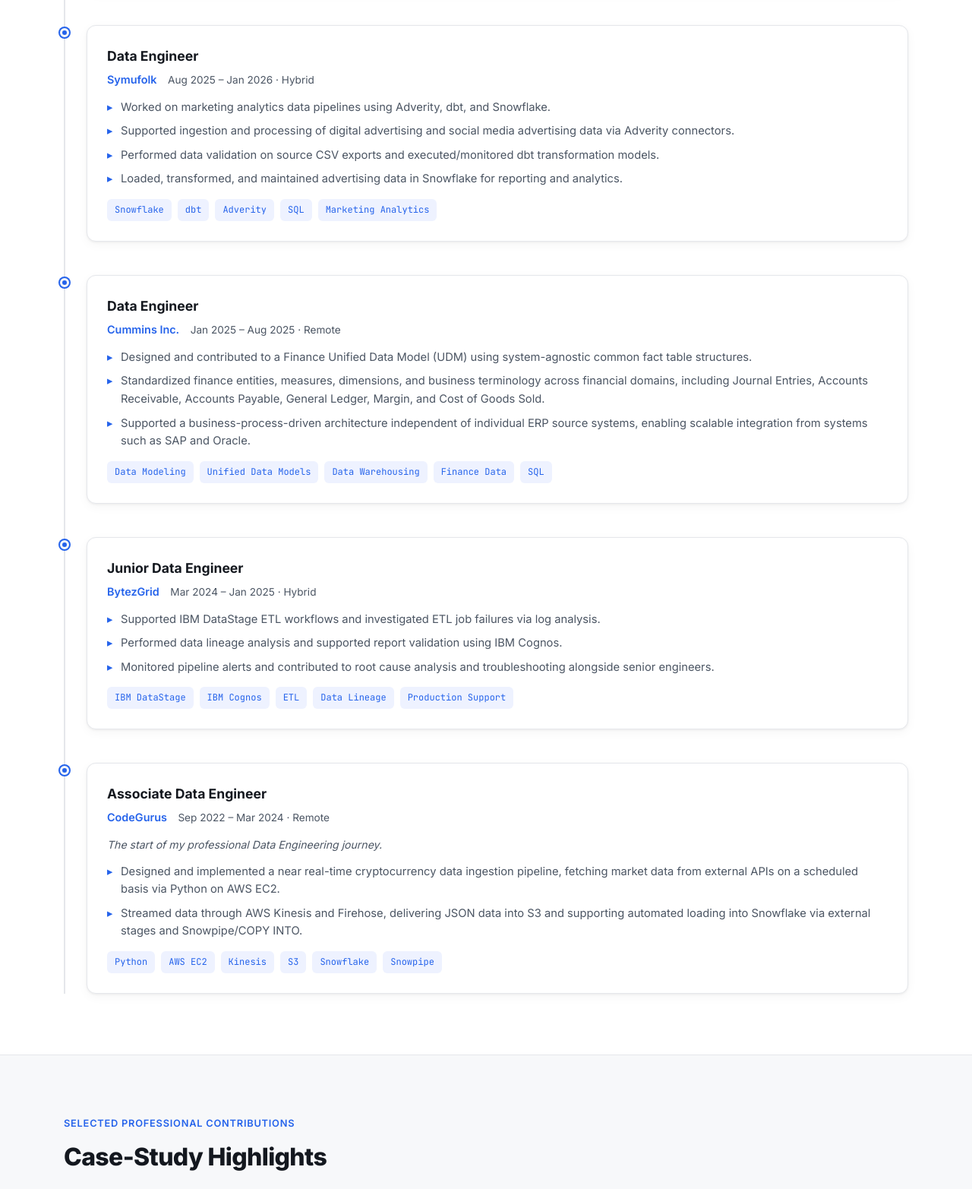
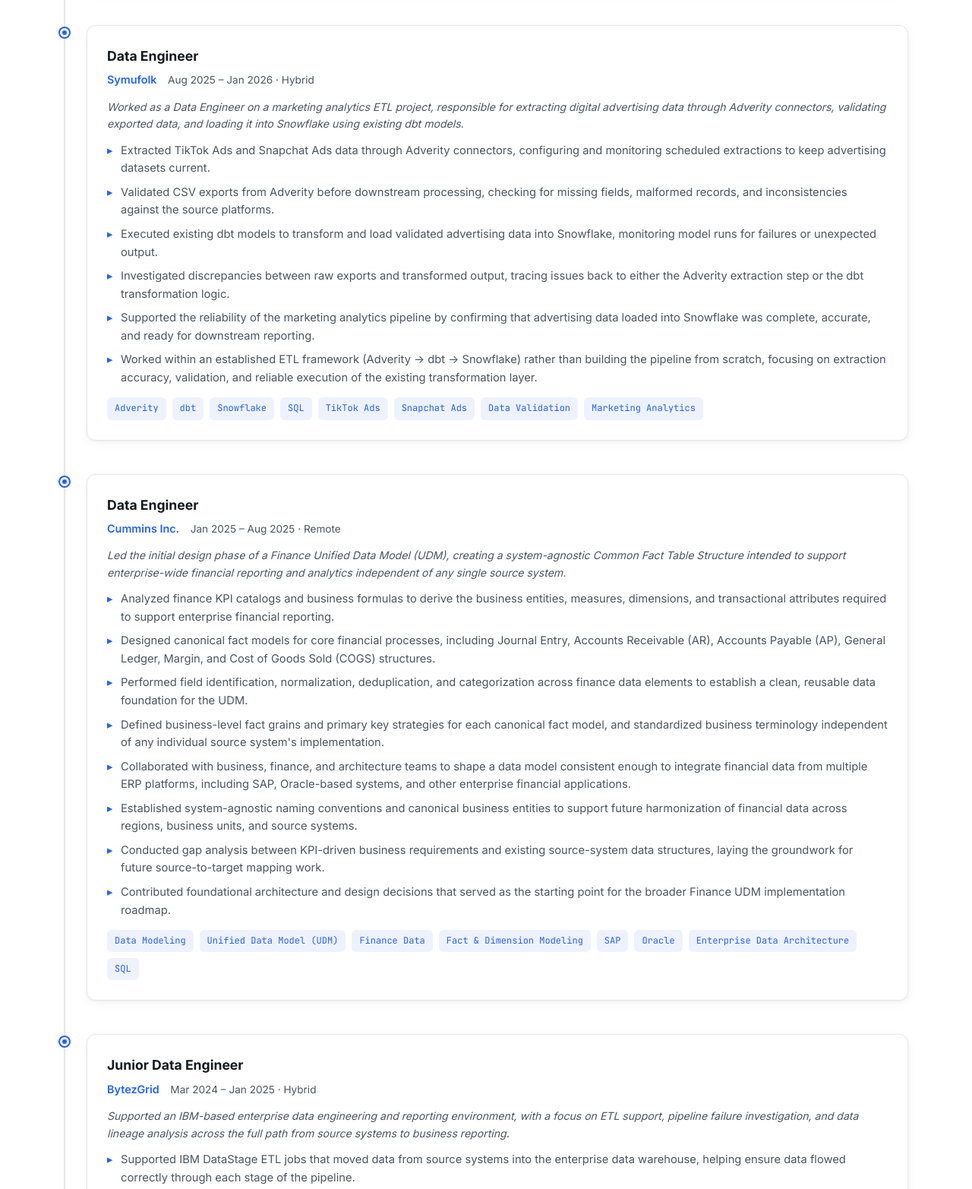
Before and after one commit to furqanuppal/portfolio, a plain HTML site: page index.html in a window 1280 px wide. Shown: the part 4180-5745 px from the top of the page at 76% size. Drawn offline with Linux system fonts and the light colour scheme.

Commit message:
Update index.html for detailed experience summary

```diff
--- a/index.html
+++ b/index.html
@@ -281,7 +281,7 @@
         </div>
       </div>
 
-      <div class="timeline-item">
+            <div class="timeline-item">
         <div class="timeline-marker"></div>
         <div class="timeline-content">
           <div class="timeline-header">
@@ -289,14 +289,17 @@
             <span class="timeline-company">Symufolk</span>
             <span class="timeline-date">Aug 2025 – Jan 2026 · Hybrid</span>
           </div>
+          <p class="timeline-note">Worked as a Data Engineer on a marketing analytics ETL project, responsible for extracting digital advertising data through Adverity connectors, validating exported data, and loading it into Snowflake using existing dbt models.</p>
           <ul>
-            <li>Worked on marketing analytics data pipelines using Adverity, dbt, and Snowflake.</li>
-            <li>Supported ingestion and processing of digital advertising and social media advertising data via Adverity connectors.</li>
-            <li>Performed data validation on source CSV exports and executed/monitored dbt transformation models.</li>
-            <li>Loaded, transformed, and maintained advertising data in Snowflake for reporting and analytics.</li>
+            <li>Extracted TikTok Ads and Snapchat Ads data through Adverity connectors, configuring and monitoring scheduled extractions to keep advertising datasets current.</li>
+            <li>Validated CSV exports from Adverity before downstream processing, checking for missing fields, malformed records, and inconsistencies against the source platforms.</li>
+            <li>Executed existing dbt models to transform and load validated advertising data into Snowflake, monitoring model runs for failures or unexpected output.</li>
+            <li>Investigated discrepancies between raw exports and transformed output, tracing issues back to either the Adverity extraction step or the dbt transformation logic.</li>
+            <li>Supported the reliability of the marketing analytics pipeline by confirming that advertising data loaded into Snowflake was complete, accurate, and ready for downstream reporting.</li>
+            <li>Worked within an established ETL framework (Adverity → dbt → Snowflake) rather than building the pipeline from scratch, focusing on extraction accuracy, validation, and reliable execution of the existing transformation layer.</li>
           </ul>
           <div class="tech-tags">
-            <span>Snowflake</span><span>dbt</span><span>Adverity</span><span>SQL</span><span>Marketing Analytics</span>
+            <span>Adverity</span><span>dbt</span><span>Snowflake</span><span>SQL</span><span>TikTok Ads</span><span>Snapchat Ads</span><span>Data Validation</span><span>Marketing Analytics</span>
           </div>
         </div>
       </div>
@@ -309,13 +312,19 @@
             <span class="timeline-company">Cummins Inc.</span>
             <span class="timeline-date">Jan 2025 – Aug 2025 · Remote</span>
           </div>
+          <p class="timeline-note">Led the initial design phase of a Finance Unified Data Model (UDM), creating a system-agnostic Common Fact Table Structure intended to support enterprise-wide financial reporting and analytics independent of any single source system.</p>
           <ul>
-            <li>Designed and contributed to a Finance Unified Data Model (UDM) using system-agnostic common fact table structures.</li>
-            <li>Standardized finance entities, measures, dimensions, and business terminology across financial domains, including Journal Entries, Accounts Receivable, Accounts Payable, General Ledger, Margin, and Cost of Goods Sold.</li>
-            <li>Supported a business-process-driven architecture independent of individual ERP source systems, enabling scalable integration from systems such as SAP and Oracle.</li>
+            <li>Analyzed finance KPI catalogs and business formulas to derive the business entities, measures, dimensions, and transactional attributes required to support enterprise financial reporting.</li>
+            <li>Designed canonical fact models for core financial processes, including Journal Entry, Accounts Receivable (AR), Accounts Payable (AP), General Ledger, Margin, and Cost of Goods Sold (COGS) structures.</li>
+            <li>Performed field identification, normalization, deduplication, and categorization across finance data elements to establish a clean, reusable data foundation for the UDM.</li>
+            <li>Defined business-level fact grains and primary key strategies for each canonical fact model, and standardized business terminology independent of any individual source system's implementation.</li>
+            <li>Collaborated with business, finance, and architecture teams to shape a data model consistent enough to integrate financial data from multiple ERP platforms, including SAP, Oracle-based systems, and other enterprise financial applications.</li>
+            <li>Established system-agnostic naming conventions and canonical business entities to support future harmonization of financial data across regions, business units, and source systems.</li>
+            <li>Conducted gap analysis between KPI-driven business requirements and existing source-system data structures, laying the groundwork for future source-to-target mapping work.</li>
+            <li>Contributed foundational architecture and design decisions that served as the starting point for the broader Finance UDM implementation roadmap.</li>
           </ul>
           <div class="tech-tags">
-            <span>Data Modeling</span><span>Unified Data Models</span><span>Data Warehousing</span><span>Finance Data</span><span>SQL</span>
+            <span>Data Modeling</span><span>Unified Data Model (UDM)</span><span>Finance Data</span><span>Fact & Dimension Modeling</span><span>SAP</span><span>Oracle</span><span>Enterprise Data Architecture</span><span>SQL</span>
           </div>
         </div>
       </div>
@@ -328,13 +337,18 @@
             <span class="timeline-company">BytezGrid</span>
             <span class="timeline-date">Mar 2024 – Jan 2025 · Hybrid</span>
           </div>
+          <p class="timeline-note">Supported an IBM-based enterprise data engineering and reporting environment, with a focus on ETL support, pipeline failure investigation, and data lineage analysis across the full path from source systems to business reporting.</p>
           <ul>
-            <li>Supported IBM DataStage ETL workflows and investigated ETL job failures via log analysis.</li>
-            <li>Performed data lineage analysis and supported report validation using IBM Cognos.</li>
-            <li>Monitored pipeline alerts and contributed to root cause analysis and troubleshooting alongside senior engineers.</li>
+            <li>Supported IBM DataStage ETL jobs that moved data from source systems into the enterprise data warehouse, helping ensure data flowed correctly through each stage of the pipeline.</li>
+            <li>Traced data lineage end-to-end — from source systems, through DataStage ETL transformations, into the data warehouse, and finally into IBM Cognos reports — to identify where missing, incorrect, or mismatched values originated.</li>
+            <li>Investigated ETL job failures by reviewing job logs, identifying the point of failure, and determining whether the issue stemmed from source data, transformation logic, or downstream dependencies.</li>
+            <li>Checked dependent job triggers to confirm that upstream jobs completed successfully before downstream jobs executed, and identified cases where a failed or delayed trigger caused a cascading pipeline issue.</li>
+            <li>Managed report and alert notifications tied to job completion and failure events, ensuring the right stakeholders were informed when a pipeline or report run encountered a problem.</li>
+            <li>Supported report validation in IBM Cognos by comparing report output against source and warehouse data to catch discrepancies before they reached business users.</li>
+            <li>Escalated unresolved or complex issues to senior engineers with supporting context — logs, affected jobs, and lineage findings — to speed up root cause identification and resolution.</li>
           </ul>
           <div class="tech-tags">
-            <span>IBM DataStage</span><span>IBM Cognos</span><span>ETL</span><span>Data Lineage</span><span>Production Support</span>
+            <span>IBM DataStage</span><span>IBM Cognos</span><span>ETL</span><span>Data Lineage</span><span>Data Warehouse Support</span><span>Production Troubleshooting</span><span>Report Validation</span>
           </div>
         </div>
       </div>
@@ -347,19 +361,20 @@
             <span class="timeline-company">CodeGurus</span>
             <span class="timeline-date">Sep 2022 – Mar 2024 · Remote</span>
           </div>
-          <p class="timeline-note">The start of my professional Data Engineering journey.</p>
+          <p class="timeline-note">Designed and built an end-to-end near real-time cryptocurrency data ingestion pipeline using AWS and Snowflake — the start of my professional Data Engineering journey.</p>
           <ul>
-            <li>Designed and implemented a near real-time cryptocurrency data ingestion pipeline, fetching market data from external APIs on a scheduled basis via Python on AWS EC2.</li>
-            <li>Streamed data through AWS Kinesis and Firehose, delivering JSON data into S3 and supporting automated loading into Snowflake via external stages and Snowpipe/COPY INTO.</li>
+            <li>Deployed a Python script on an AWS EC2 instance to continuously fetch cryptocurrency market data from an external API on a defined refresh interval, handling scheduled execution and API response parsing.</li>
+            <li>Streamed the extracted data into Amazon Kinesis Data Firehose, converting records into JSON format as part of the ingestion flow.</li>
+            <li>Configured Firehose to batch and deliver JSON data into an Amazon S3 bucket in small, time-based batches (landing new files approximately every few seconds) to support near real-time downstream availability.</li>
+            <li>Integrated Snowflake with the S3 bucket by configuring an external stage, defining a JSON file format, and setting up a Snowpipe/COPY INTO process to automatically detect and load newly landed files.</li>
+            <li>Owned the ingestion pipeline end-to-end — from API extraction, through AWS streaming and S3 storage, to automated loading into the Snowflake raw schema — establishing the foundation for downstream transformation and warehouse modeling.</li>
+            <li>Monitored the pipeline for ingestion delays, malformed records, and load failures, validating that data landing in the raw layer matched what was being fetched from the source API.</li>
           </ul>
           <div class="tech-tags">
-            <span>Python</span><span>AWS EC2</span><span>Kinesis</span><span>S3</span><span>Snowflake</span><span>Snowpipe</span>
+            <span>Python</span><span>AWS EC2</span><span>Amazon Kinesis Data Firehose</span><span>Amazon S3</span><span>Snowflake External Stage</span><span>Snowpipe / COPY INTO</span><span>JSON</span><span>APIs</span>
           </div>
         </div>
       </div>
-
-    </div>
-  </div>
 </section>
 
 <!-- ================= SELECTED CONTRIBUTIONS ================= -->
```
